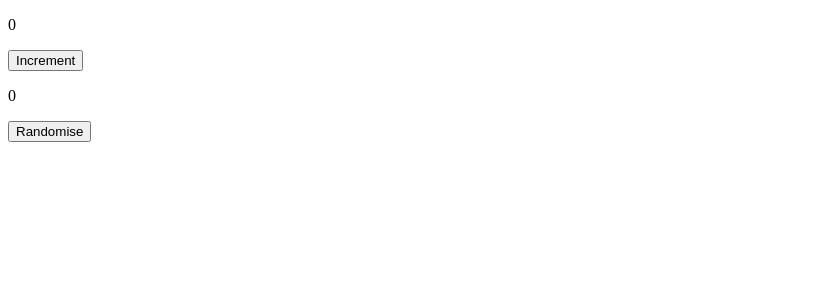
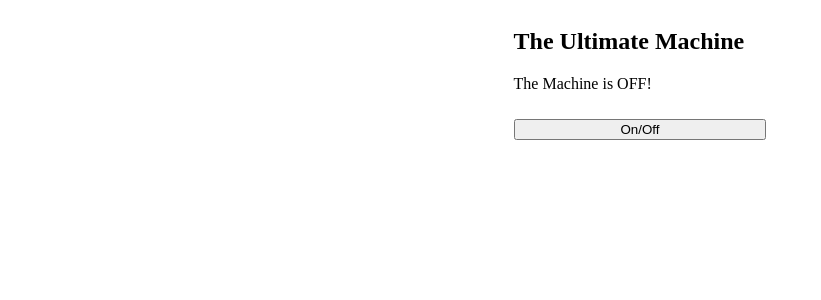
Before and after one commit to FloreaCT/Learning_React, a React (Create React App) app: page / in a window 1280 px wide. Shown: the top 300 px of the page, without its empty margins (0-821 px from the left). Built offline with nearby package versions, Linux system fonts and the light colour scheme.

Commit message:
Learned about if statement inside a component

```diff
--- a/src/App.js
+++ b/src/App.js
@@ -1,12 +1,11 @@
-import React, {Fragment} from 'react';
-import Counter from './Counter'
-import Random from './Random';
+import React from 'react';
+import UltimateMachine from './UltimateMachine';
+import './css/machine.css'
 
-const App = () =>
-<Fragment>
-<Counter />
-<Random />
-</Fragment>
-
+const App = () => (
+    <main>
+        <UltimateMachine />
+    </main>
+);
 
 export default App;
--- /dev/null
+++ b/src/UltimateMachine.js
@@ -0,0 +1,41 @@
+import React, {useState} from 'react';
+
+const OnMessage = () => <span>The Machine is ON!</span>
+
+const OffMessage = () => <span>The Machine is OFF!</span>
+
+const OnOff = ({isOn})=> {
+    if(isOn){
+        return <OnMessage/>
+    } else {
+        return <OffMessage />
+    }
+}
+
+const UltimateMachine = () => {
+    const [isOn, setIsOn] = useState(false);
+
+    const onClickHandler = () => {
+        setIsOn(i => !i);
+    }
+
+    const getMessage = () => {
+        if(isOn){
+            return <OnMessage/>
+        } else {
+            return <OffMessage/>
+        }
+    }
+
+    return <section>
+        <h1>The Ultimate Machine</h1>
+        {getMessage()}
+        <button type="button"
+        onClick={onClickHandler}
+        aria-pressed={isOn}>
+            On/Off
+        </button>
+    </section>
+};
+
+export default UltimateMachine;
--- /dev/null
+++ b/src/css/machine.css
@@ -0,0 +1,11 @@
+section {
+    display: flex;
+    flex-direction: column;
+    max-width: 20%;
+    margin-left: auto;
+    margin-right: auto;
+}
+
+section button {
+    margin-top: 2em;
+}
```
Also changed, not shown: src/CounterApp.js (added, +12 -0 lines), src/validateEntry.js (added, +7 -0 lines).
